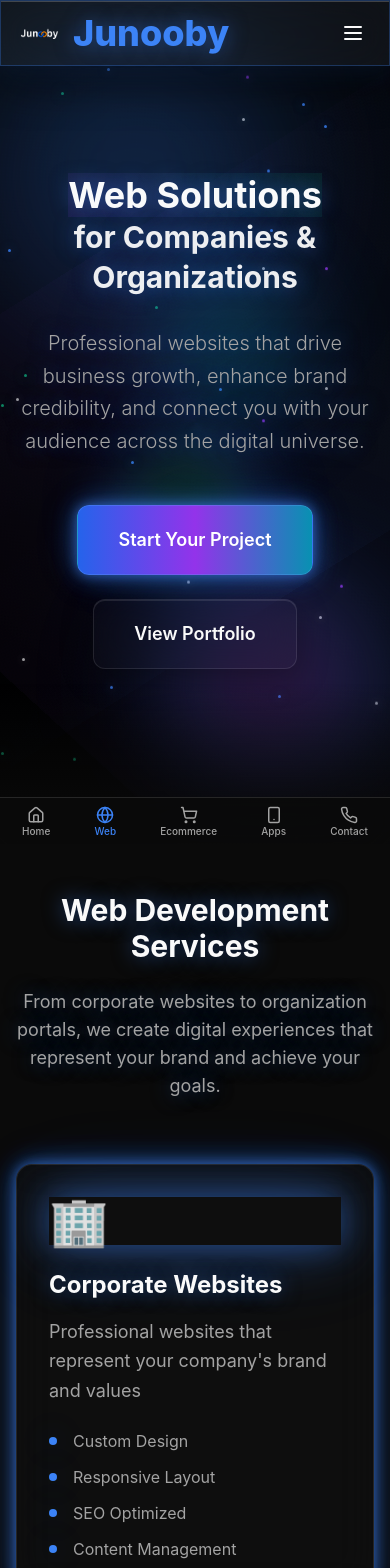
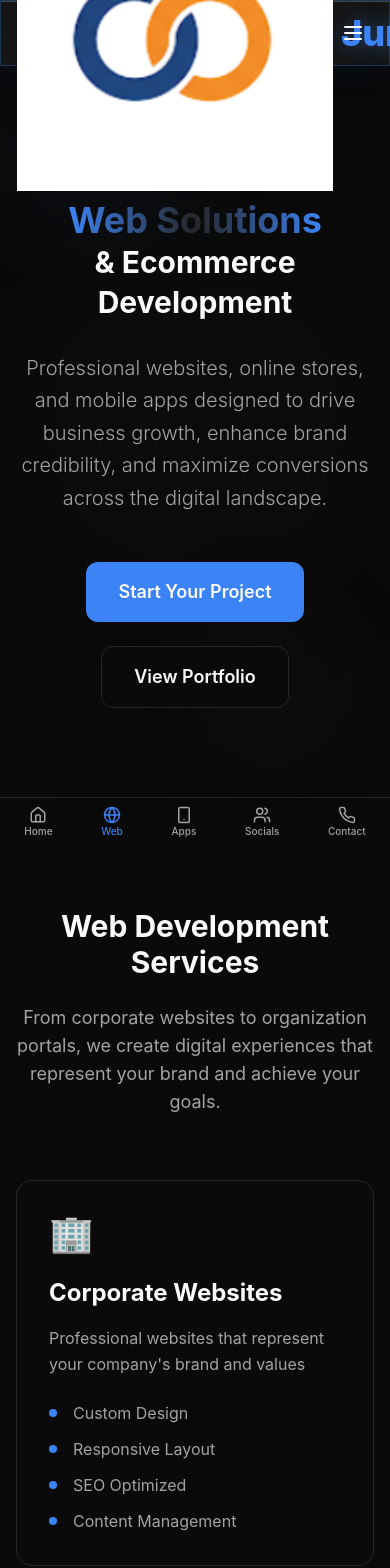
Before and after one commit to ladsontech/junooby_tech, a React (Vite) app: page /web in a window 390 px wide. Shown: the top 1568 px of the page. Built offline with nearby package versions, Linux system fonts and the light colour scheme.

Commit message:
Fix hero responsiveness and organize sections

```diff
--- a/index.html
+++ b/index.html
@@ -12,16 +12,16 @@
     <link rel="canonical" href="https://junooby.tech/" />
 
     <!-- Favicon -->
-    <link rel="icon" href="/images/junooby_logo.png" type="image/png">
-    <link rel="apple-touch-icon" href="/images/junooby_logo.png">
-    <link rel="shortcut icon" href="/images/junooby_logo.png" type="image/png">
+    <link rel="icon" href="/images/junooby_icon.png" type="image/png">
+    <link rel="apple-touch-icon" href="/images/junooby_icon.png">
+    <link rel="shortcut icon" href="/images/junooby_icon.png" type="image/png">
 
     <!-- Open Graph / Facebook -->
     <meta property="og:type" content="website" />
     <meta property="og:site_name" content="Junooby Digital Craft" />
     <meta property="og:title" content="Junooby Digital Craft - Best Web Development, Mobile Apps & CCTV Installation in Uganda" />
     <meta property="og:description" content="Leading web development company in Uganda offering custom websites, mobile apps, e-commerce, CCTV installation, solar systems & digital marketing in Kampala. Professional tech solutions at affordable prices." />
-    <meta property="og:image" content="https://junooby.tech/images/junooby_logo.png" />
+    <meta property="og:image" content="https://junooby.tech/images/junooby_icon.png" />
     <meta property="og:image:width" content="1200" />
     <meta property="og:image:height" content="630" />
     <meta property="og:url" content="https://junooby.tech/" />
@@ -32,7 +32,7 @@
     <meta name="twitter:site" content="@JunoobyTech" />
     <meta name="twitter:title" content="Junooby Digital Craft - Best Web Development, Mobile Apps & CCTV Installation in Uganda" />
     <meta name="twitter:description" content="Leading web development company in Uganda offering custom websites, mobile apps, e-commerce, CCTV installation, solar systems & digital marketing in Kampala." />
-    <meta name="twitter:image" content="https://junooby.tech/images/junooby_logo.png" />
+    <meta name="twitter:image" content="https://junooby.tech/images/junooby_icon.png" />
 
     <!-- Local Business Schema -->
     <script type="application/ld+json">
@@ -41,7 +41,7 @@
       "@type": "LocalBusiness",
       "name": "Junooby Digital Craft",
       "url": "https://junooby.tech",
-      "logo": "https://junooby.tech/images/junooby_logo.png",
+      "logo": "https://junooby.tech/images/junooby_icon.png",
       "description": "Leading web development company in Uganda offering custom websites, mobile apps, e-commerce, CCTV installation, solar systems & digital marketing services.",
       "address": {
         "@type": "PostalAddress",
--- a/src/App.tsx
+++ b/src/App.tsx
@@ -28,7 +28,7 @@ const App = () => (
             <Routes>
               <Route path="/" element={<Index />} />
               <Route path="/web" element={<Web />} />
-              <Route path="/ecommerce" element={<Ecommerce />} />
+              <Route path="/ecommerce" element={<Web />} />
               <Route path="/apps" element={<Apps />} />
               <Route path="/socials" element={<Socials />} />
               <Route path="/contact" element={<Contact />} />
--- a/src/components/BottomNav.tsx
+++ b/src/components/BottomNav.tsx
@@ -1,7 +1,7 @@
 
 import React from 'react';
 import { Link, useLocation } from 'react-router-dom';
-import { Home, Globe, ShoppingCart, Smartphone, Phone } from 'lucide-react';
+import { Home, Globe, Smartphone, Phone, Users } from 'lucide-react';
 
 const BottomNav = () => {
   const location = useLocation();
@@ -11,8 +11,8 @@ const BottomNav = () => {
   const navItems = [
     { path: '/', icon: Home, label: 'Home' },
     { path: '/web', icon: Globe, label: 'Web' },
-    { path: '/ecommerce', icon: ShoppingCart, label: 'Ecommerce' },
     { path: '/apps', icon: Smartphone, label: 'Apps' },
+    { path: '/socials', icon: Users, label: 'Socials' },
     { path: '/contact', icon: Phone, label: 'Contact' },
   ];
 
--- a/src/components/Navbar.tsx
+++ b/src/components/Navbar.tsx
@@ -11,7 +11,7 @@ const Navbar = () => {
         <div className="max-w-7xl mx-auto px-4 sm:px-6 lg:px-8">
           <div className="flex justify-between items-center h-16">
             <Link to="/" className="flex items-center space-x-2">
-              <img src="/images/junooby_logo.png" alt="Junooby Logo" className="w-12 h-12 object-contain" onError={e => {
+              <img src="/images/junooby_icon.png" alt="Junooby Logo" className="h-full w-auto object-contain" onError={e => {
               const target = e.target as HTMLImageElement;
               target.style.display = 'none';
               const fallback = target.nextElementSibling as HTMLElement;
@@ -52,7 +52,7 @@ const Navbar = () => {
         <div className="px-4">
           <div className="flex justify-between items-center h-16">
             <Link to="/" className="flex items-center space-x-2">
-              <img src="/images/junooby_logo.png" alt="Junooby Logo" className="w-12 h-12 object-contain" onError={e => {
+              <img src="/images/junooby_icon.png" alt="Junooby Logo" className="h-full w-auto object-contain" onError={e => {
               const target = e.target as HTMLImageElement;
               target.style.display = 'none';
               const fallback = target.nextElementSibling as HTMLElement;
--- a/src/pages/Web.tsx
+++ b/src/pages/Web.tsx
@@ -1,177 +1,217 @@
 import React from 'react';
 import Navbar from '@/components/Navbar';
 import Footer from '@/components/Footer';
+
 const Web = () => {
-  const webServices = [{
+  const webServices = [
+    {
       title: "Corporate Websites",
       description: "Professional websites that represent your company's brand and values",
       features: ["Custom Design", "Responsive Layout", "SEO Optimized", "Content Management"],
       icon: "🏢"
-  }, {
+    },
+    {
       title: "Organization Websites",
       description: "Websites for NGOs, nonprofits, and community organizations",
       features: ["Donation Integration", "Event Management", "Member Portal", "Newsletter Signup"],
       icon: "🏛️"
-  }, {
+    },
+    {
       title: "Portfolio Websites",
       description: "Showcase your work and professional achievements",
       features: ["Gallery Display", "Contact Forms", "Social Integration", "Mobile Optimized"],
       icon: "💼"
-  }, {
+    },
+    {
       title: "Landing Pages",
       description: "High-converting pages for marketing campaigns",
       features: ["Lead Generation", "A/B Testing", "Analytics Integration", "Fast Loading"],
       icon: "🎯"
-  }];
-  return <div className="min-h-screen bg-background">
+    }
+  ];
+
+  const ecommerceServices = [
+    {
+      title: "Online Stores",
+      description: "Complete ecommerce websites with shopping cart and payment integration",
+      features: ["Product Catalog", "Shopping Cart", "Payment Gateway", "Order Management"],
+      icon: "🛒"
+    },
+    {
+      title: "Mobile Apps",
+      description: "Native and cross-platform mobile apps for iOS and Android",
+      features: ["Push Notifications", "Offline Mode", "User Authentication", "In-App Purchases"],
+      icon: "📱"
+    },
+    {
+      title: "Marketplace Integration",
+      description: "Connect your store to popular marketplaces and platforms",
+      features: ["Multi-Channel Selling", "Inventory Sync", "Order Consolidation", "Automated Listings"],
+      icon: "🌐"
+    },
+    {
+      title: "Digital Payments",
+      description: "Secure payment processing and financial management tools",
+      features: ["Mobile Money", "Credit Cards", "Digital Wallets", "Fraud Protection"],
+      icon: "💳"
+    }
+  ];
+
+  return (
+    <div className="min-h-screen bg-background">
       <Navbar />
 
-      {/* Enhanced Hero Section with Space Theme */}
-      <section className="min-h-screen space-bg relative overflow-hidden flex items-center py-12 md:py-20">
-        {/* Nebula background effect */}
-        <div className="nebula-bg"></div>
-
-        {/* Galaxy spiral effect */}
-        <div className="galaxy-spiral"></div>
-
-        {/* Warp speed lines */}
-        <div className="warp-lines">
-          {[...Array(6)].map((_, i) => <div key={i} className="warp-line" style={{
-          top: `${15 + i * 15}%`,
-          animationDelay: `${i * 0.4}s`,
-          animationDuration: `${2.5 + Math.random() * 1.5}s`
-        }} />)}
+      {/* Simplified Hero Section */}
+      <section className="min-h-screen bg-gradient-to-br from-background via-background to-card/10 relative overflow-hidden flex items-center pt-16">
+        {/* Minimal background elements */}
+        <div className="absolute inset-0">
+          <div className="absolute top-20 left-10 w-32 h-32 bg-primary/10 rounded-full blur-3xl"></div>
+          <div className="absolute bottom-20 right-10 w-40 h-40 bg-accent/10 rounded-full blur-2xl"></div>
+          <div className="absolute top-1/2 left-1/2 transform -translate-x-1/2 -translate-y-1/2 w-96 h-96 bg-muted/5 rounded-full blur-3xl"></div>
         </div>
 
-        {/* Animated background particles */}
-        <div className="particles absolute inset-0">
-          {[...Array(30)].map((_, i) => <div key={i} className="particle animate-float" style={{
-          left: `${Math.random() * 100}%`,
-          top: `${Math.random() * 100}%`,
-          animationDelay: `${Math.random() * 12}s`,
-          animationDuration: `${8 + Math.random() * 8}s`
-        }} />)}
-        </div>
-
-        {/* Floating orbs */}
-        <div className="absolute top-20 left-10 w-48 h-48 bg-blue-500/20 rounded-full blur-3xl animate-pulse-glow glow-blue"></div>
-        <div className="absolute bottom-20 right-10 w-40 h-40 bg-purple-500/20 rounded-full blur-2xl animate-pulse-glow glow-purple" style={{
-        animationDelay: '1s'
-      }}></div>
-        <div className="absolute top-1/3 right-1/4 w-32 h-32 bg-cyan-500/20 rounded-full blur-2xl animate-pulse-glow" style={{
-        animationDelay: '2s'
-      }}></div>
-        <div className="absolute bottom-1/3 left-1/3 w-28 h-28 bg-green-500/15 rounded-full blur-xl animate-pulse-glow glow-green" style={{
-        animationDelay: '3s'
-      }}></div>
-
-        {/* Tech grid overlay */}
-        <div className="absolute inset-0 tech-grid opacity-15"></div>
-
-        <div className="max-w-7xl mx-auto px-4 sm:px-6 lg:px-8 relative z-20 py-20">
-          <div className="text-center animate-slide-in-up">
-            <h1 className="text-4xl md:text-7xl lg:text-8xl font-bold mb-8 text-glow">
-              <span className="bg-gradient-to-r from-blue-400 via-purple-500 to-cyan-400 bg-clip-text animate-pulse-glow holographic text-gray-50">
+        <div className="max-w-7xl mx-auto px-4 sm:px-6 lg:px-8 relative z-10 py-20">
+          <div className="text-center">
+            <h1 className="text-4xl md:text-6xl lg:text-7xl font-bold mb-8">
+              <span className="bg-gradient-to-r from-primary via-accent to-primary bg-clip-text text-transparent">
                 Web Solutions
               </span>
               <br />
-              <span className="text-foreground/95 text-3xl md:text-5xl lg:text-6xl text-glow">
-                for Companies & Organizations
+              <span className="text-foreground text-3xl md:text-4xl lg:text-5xl">
+                & Ecommerce Development
               </span>
             </h1>
-            <p className="text-xl md:text-2xl lg:text-3xl text-muted-foreground max-w-4xl mx-auto leading-relaxed font-light mb-12 text-glow">
-              Professional websites that drive business growth, enhance brand credibility,
-              and connect you with your audience across the digital universe.
+            <p className="text-xl md:text-2xl text-muted-foreground max-w-4xl mx-auto leading-relaxed font-light mb-12">
+              Professional websites, online stores, and mobile apps designed to drive business growth,
+              enhance brand credibility, and maximize conversions across the digital landscape.
             </p>
 
             {/* CTA Buttons */}
             <div className="flex flex-col sm:flex-row gap-6 justify-center items-center">
-              <button className="group relative overflow-hidden bg-gradient-to-r from-blue-600 via-purple-600 to-cyan-600 text-white px-10 py-5 rounded-xl font-semibold text-lg transition-all duration-500 hover:scale-110 hover:shadow-2xl border border-blue-400/30 animate-neon-pulse glow-blue">
-                <div className="absolute inset-0 bg-gradient-to-r from-blue-500 via-purple-500 to-cyan-500 opacity-0 group-hover:opacity-100 transition-opacity duration-500"></div>
-                <span className="relative">Start Your Project</span>
+              <button className="bg-primary text-primary-foreground px-8 py-4 rounded-xl font-semibold text-lg transition-all duration-300 hover:scale-105 hover:shadow-lg">
+                Start Your Project
               </button>
 
-              <button className="group relative overflow-hidden glass text-foreground px-10 py-5 rounded-xl font-semibold text-lg transition-all duration-500 hover:scale-110 border border-border/50 hover:border-primary/50 space-card">
-                <span className="relative">View Portfolio</span>
+              <button className="border border-border bg-card text-foreground px-8 py-4 rounded-xl font-semibold text-lg transition-all duration-300 hover:scale-105 hover:border-primary/50">
+                View Portfolio
               </button>
             </div>
           </div>
         </div>
-
-        {/* Bottom gradient fade */}
-        <div className="absolute bottom-0 left-0 right-0 h-40 bg-gradient-to-t from-background via-background/50 to-transparent z-10"></div>
       </section>
 
-      {/* Services Grid */}
-      <section className="py-12 md:py-20 bg-background relative overflow-hidden">
-        <div className="absolute inset-0 tech-grid opacity-5"></div>
+      {/* Web Development Services */}
+      <section className="py-16 md:py-24 bg-background">
         <div className="max-w-7xl mx-auto px-4 sm:px-6 lg:px-8">
           <div className="text-center mb-16">
-            <h2 className="text-3xl md:text-5xl font-bold text-foreground mb-6 text-glow">
+            <h2 className="text-3xl md:text-4xl font-bold text-foreground mb-6">
               Web Development Services
             </h2>
-            <p className="text-lg md:text-xl text-muted-foreground max-w-3xl mx-auto text-glow">
+            <p className="text-lg md:text-xl text-muted-foreground max-w-3xl mx-auto">
               From corporate websites to organization portals, we create digital experiences
               that represent your brand and achieve your goals.
             </p>
           </div>
 
           <div className="grid grid-cols-1 md:grid-cols-2 gap-8">
-            {webServices.map((service, index) => <div key={index} className="group space-card rounded-2xl p-8 shadow-lg hover:shadow-2xl transition-all duration-500 hover:-translate-y-3 hover:border-primary/30 animate-neon-pulse">
-                <div className="text-5xl mb-6 group-hover:scale-125 transition-transform duration-500 glow-blue">{service.icon}</div>
-                <h3 className="text-2xl md:text-3xl font-bold text-foreground mb-4 group-hover:text-primary transition-colors duration-500 text-glow">{service.title}</h3>
-                <p className="text-muted-foreground mb-6 text-lg leading-relaxed">{service.description}</p>
+            {webServices.map((service, index) => (
+              <div key={index} className="bg-card border border-border rounded-2xl p-8 transition-all duration-300 hover:shadow-lg hover:-translate-y-1 hover:border-primary/30">
+                <div className="text-4xl mb-6">{service.icon}</div>
+                <h3 className="text-2xl font-bold text-foreground mb-4">{service.title}</h3>
+                <p className="text-muted-foreground mb-6 leading-relaxed">{service.description}</p>
                 <div className="space-y-3">
-                  {service.features.map((feature, idx) => <div key={idx} className="flex items-center text-muted-foreground group-hover:text-foreground transition-colors duration-500">
-                      <div className="w-2 h-2 bg-primary rounded-full mr-4 group-hover:shadow-lg group-hover:shadow-primary/50 transition-all duration-500 glow-blue"></div>
-                      <span className="text-base">{feature}</span>
-                    </div>)}
+                  {service.features.map((feature, idx) => (
+                    <div key={idx} className="flex items-center text-muted-foreground">
+                      <div className="w-2 h-2 bg-primary rounded-full mr-4"></div>
+                      <span>{feature}</span>
                     </div>
-              </div>)}
+                  ))}
+                </div>
+              </div>
+            ))}
           </div>
         </div>
       </section>
 
-      {/* Why Choose Web Solutions */}
-      <section className="py-12 md:py-20 bg-card/10 relative overflow-hidden">
-        <div className="absolute inset-0 tech-grid opacity-8"></div>
-        <div className="nebula-bg opacity-30"></div>
-        <div className="max-w-7xl mx-auto px-4 sm:px-6 lg:px-8 relative z-20">
+      {/* Ecommerce Services */}
+      <section className="py-16 md:py-24 bg-card/10">
+        <div className="max-w-7xl mx-auto px-4 sm:px-6 lg:px-8">
           <div className="text-center mb-16">
-            <h2 className="text-3xl md:text-5xl font-bold text-foreground mb-8 text-glow">
-              Why Your Business Needs a Professional Website
+            <h2 className="text-3xl md:text-4xl font-bold text-foreground mb-6">
+              Ecommerce Development Services
+            </h2>
+            <p className="text-lg md:text-xl text-muted-foreground max-w-3xl mx-auto">
+              From simple online stores to complex marketplace platforms, we build
+              ecommerce solutions that scale with your business.
+            </p>
+          </div>
+
+          <div className="grid grid-cols-1 md:grid-cols-2 gap-8">
+            {ecommerceServices.map((service, index) => (
+              <div key={index} className="bg-card border border-border rounded-2xl p-8 transition-all duration-300 hover:shadow-lg hover:-translate-y-1 hover:border-primary/30">
+                <div className="text-4xl mb-6">{service.icon}</div>
+                <h3 className="text-2xl font-bold text-foreground mb-4">{service.title}</h3>
+                <p className="text-muted-foreground mb-6 leading-relaxed">{service.description}</p>
+                <div className="space-y-3">
+                  {service.features.map((feature, idx) => (
+                    <div key={idx} className="flex items-center text-muted-foreground">
+                      <div className="w-2 h-2 bg-primary rounded-full mr-4"></div>
+                      <span>{feature}</span>
+                    </div>
+                  ))}
+                </div>
+              </div>
+            ))}
+          </div>
+        </div>
+      </section>
+
+      {/* Why Choose Our Solutions */}
+      <section className="py-16 md:py-24 bg-background">
+        <div className="max-w-7xl mx-auto px-4 sm:px-6 lg:px-8">
+          <div className="text-center mb-16">
+            <h2 className="text-3xl md:text-4xl font-bold text-foreground mb-8">
+              Why Choose Our Web & Ecommerce Solutions
             </h2>
           </div>
 
           <div className="grid grid-cols-1 md:grid-cols-3 gap-10">
             <div className="text-center group">
-              <div className="w-24 h-24 bg-gradient-to-br from-blue-500 to-cyan-500 rounded-full flex items-center justify-center mx-auto mb-8 glow-blue group-hover:scale-125 transition-all duration-500 animate-pulse-glow">
-                <span className="text-white text-3xl">🌍</span>
+              <div className="w-20 h-20 bg-gradient-to-br from-primary to-accent rounded-full flex items-center justify-center mx-auto mb-6 transition-transform duration-300 group-hover:scale-110">
+                <span className="text-white text-2xl">🌍</span>
               </div>
-              <h3 className="text-xl md:text-2xl font-bold text-foreground mb-4 group-hover:text-primary transition-colors duration-500 text-glow">Global Reach</h3>
-              <p className="text-muted-foreground text-lg leading-relaxed">Reach customers worldwide, 24/7, expanding your business beyond geographical boundaries into the digital cosmos.</p>
+              <h3 className="text-xl md:text-2xl font-bold text-foreground mb-4">Global Reach</h3>
+              <p className="text-muted-foreground leading-relaxed">
+                Reach customers worldwide, 24/7, expanding your business beyond geographical boundaries.
+              </p>
             </div>
 
             <div className="text-center group">
-              <div className="w-24 h-24 bg-gradient-to-br from-purple-500 to-pink-500 rounded-full flex items-center justify-center mx-auto mb-8 glow-purple group-hover:scale-125 transition-all duration-500 animate-pulse-glow">
-                <span className="text-white text-3xl">🏆</span>
+              <div className="w-20 h-20 bg-gradient-to-br from-accent to-primary rounded-full flex items-center justify-center mx-auto mb-6 transition-transform duration-300 group-hover:scale-110">
+                <span className="text-white text-2xl">🏆</span>
               </div>
-              <h3 className="text-xl md:text-2xl font-bold text-foreground mb-4 group-hover:text-primary transition-colors duration-500 text-glow">Brand Credibility</h3>
-              <p className="text-muted-foreground text-lg leading-relaxed">Establish trust and professionalism with a modern, well-designed website that reflects your brand's excellence.</p>
+              <h3 className="text-xl md:text-2xl font-bold text-foreground mb-4">Brand Credibility</h3>
+              <p className="text-muted-foreground leading-relaxed">
+                Establish trust and professionalism with modern, well-designed digital experiences.
+              </p>
             </div>
 
             <div className="text-center group">
-              <div className="w-24 h-24 bg-gradient-to-br from-green-500 to-emerald-500 rounded-full flex items-center justify-center mx-auto mb-8 group-hover:scale-125 transition-all duration-500 glow-green animate-pulse-glow">
-                <span className="text-white text-3xl">💰</span>
+              <div className="w-20 h-20 bg-gradient-to-br from-primary to-accent rounded-full flex items-center justify-center mx-auto mb-6 transition-transform duration-300 group-hover:scale-110">
+                <span className="text-white text-2xl">💰</span>
               </div>
-              <h3 className="text-xl md:text-2xl font-bold text-foreground mb-4 group-hover:text-primary transition-colors duration-500 text-glow">Cost-Effective Marketing</h3>
-              <p className="text-muted-foreground text-lg leading-relaxed">Your website works as a powerful marketing tool, generating leads and sales continuously across the digital landscape.</p>
+              <h3 className="text-xl md:text-2xl font-bold text-foreground mb-4">Cost-Effective Growth</h3>
+              <p className="text-muted-foreground leading-relaxed">
+                Your website works as a powerful marketing tool, generating leads and sales continuously.
+              </p>
             </div>
           </div>
         </div>
       </section>
 
       <Footer />
-    </div>;
+    </div>
+  );
 };
+
 export default Web;
```
Also changed, not shown: src/components/Hero.tsx (+32 -39 lines). Lines whose indentation alone changed are shown as unchanged.
